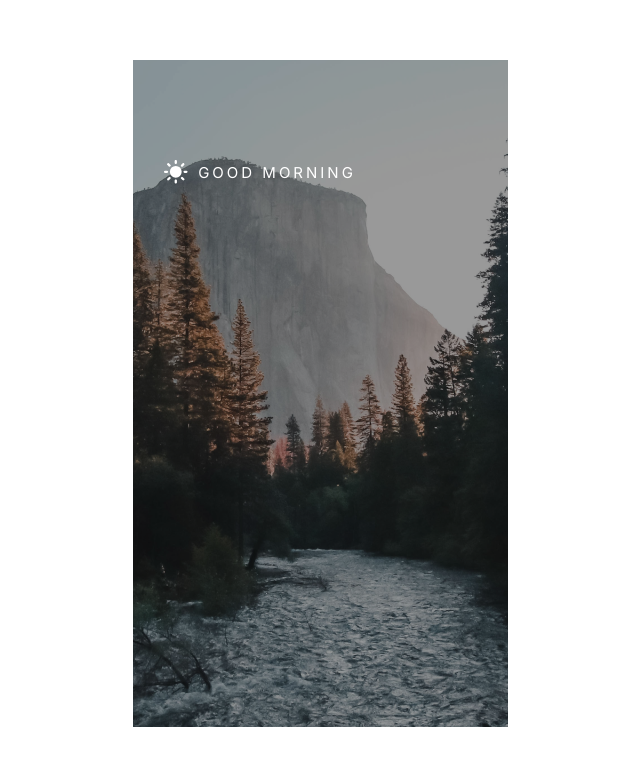
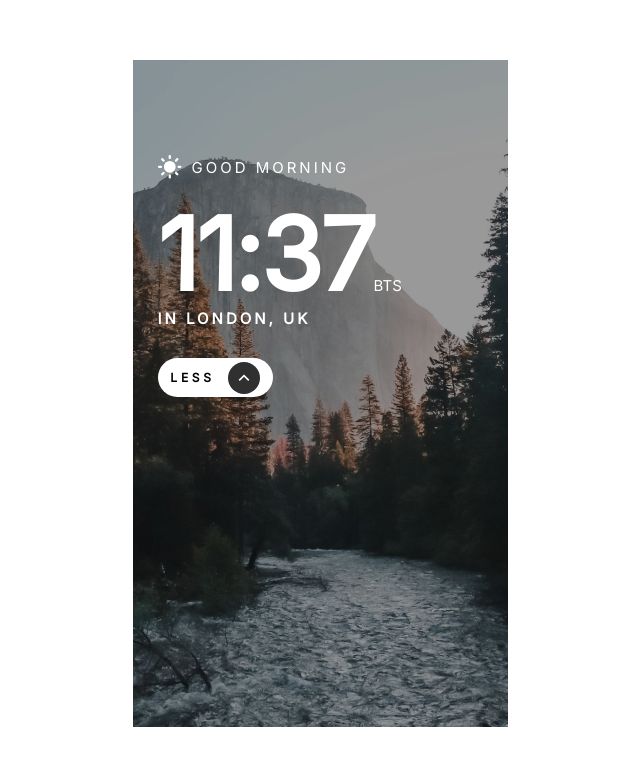
Before and after one commit to Abashidzeofficial/clock-app, a React (Create React App) app: page / in a window 1280 px wide. Shown: the part 107-872 px from the top of the page, without its empty margins (320-960 px from the left). Built offline with nearby package versions, Linux system fonts and the light colour scheme.

Commit message:
NewUpdate

```diff
--- a/src/App.tsx
+++ b/src/App.tsx
@@ -2,10 +2,11 @@ import React from 'react';
 import { useState } from 'react';
 import './App.css';
 import daytime from './images/mobile/daytime.png';
-import nighttime from './images/mobile/bg-image-nighttime.jpg'
+import nighttime from './images/mobile/bg-image-nighttime.jpg';
 import './styles.css';
 import sun from './images/desktop/icon-sun.svg';
-import moon from './images/desktop/icon-moon.svg'
+import moon from './images/desktop/icon-moon.svg';
+import uparrow from './images/desktop/icon-arrow-up.svg';
 
 function App() {
   const [isMorning, setIsMorning] = useState(true); //
@@ -18,6 +19,7 @@ function App() {
       <img src={isMorning ? daytime : nighttime}
         alt="daytime" className="daytime-icon"
       />
+      <div className="main-container">
         <div className="contrast">
           <button className="them" onClick={hanldeChangeThem}>
             <img src={isMorning ? sun : moon} alt="sun" className="sun" />
@@ -26,6 +28,21 @@ function App() {
             </span>
           </button>
         </div>
+        <div className="time-zone" >
+          <div className="time">
+            <span className="time-numbers">11:37</span>
+            <span className="time-pm-am">bts</span>
+          </div>
+          <div className="location">
+            <span className="geo-location">IN LONDON, UK</span>
+          </div>
+          <button className="arrow">
+            <span className="less">LESS</span>
+            <img src={uparrow} alt="uparrow" className="arrow-up"></img>
+          </button>
+        </div>
+      </div>
+
 
     </div >
   );
--- a/src/styles.css
+++ b/src/styles.css
@@ -25,6 +25,8 @@
   background-color: transparent;
   gap: 10px;
   border: none;
+  margin-top: 258px;
+  margin-left: -230px;
 }
 .sun-text,
 .moon-text {
@@ -37,3 +39,69 @@
   letter-spacing: 3px;
   text-transform: uppercase;
 }
+.time-numbers {
+  color: #fff;
+  font-family: Inter;
+  font-size: 100px;
+  font-style: normal;
+  font-weight: 700;
+  line-height: 100px; /* 100% */
+  letter-spacing: -2.5px;
+}
+.time-zone {
+  display: flex;
+  margin-left: -350px;
+  margin-top: -133px;
+  flex-direction: column;
+}
+.main-container {
+  display: flex;
+  margin-top: -51px;
+}
+.time-pm-am {
+  color: #fff;
+  font-family: Inter;
+  font-size: 15px;
+  font-style: normal;
+  font-weight: 300;
+  line-height: 28px; /* 186.667% */
+  text-transform: uppercase;
+}
+.arrow {
+  width: 115px;
+  height: 39px;
+  border-radius: 28px;
+  background: #fff;
+  border: none;
+  margin-top: 25px;
+  display: flex;
+  flex-direction: row;
+  justify-content: space-evenly;
+  align-items: center;
+}
+.geo-location {
+  color: #fff;
+  font-family: Inter;
+  font-size: 15px;
+  font-style: normal;
+  font-weight: 700;
+  line-height: 28px; /* 186.667% */
+  letter-spacing: 3px;
+  text-transform: uppercase;
+}
+.less {
+  color: #000;
+  text-align: center;
+  font-family: Inter;
+  font-size: 12px;
+  font-style: normal;
+  font-weight: 700;
+  line-height: 14px; /* 116.667% */
+  letter-spacing: 3.75px;
+  text-transform: uppercase;
+}
+.arrow-up {
+  width: 32px;
+  height: 32px;
+  flex-shrink: 0;
+}
```
Lines whose indentation alone changed are shown as unchanged.
